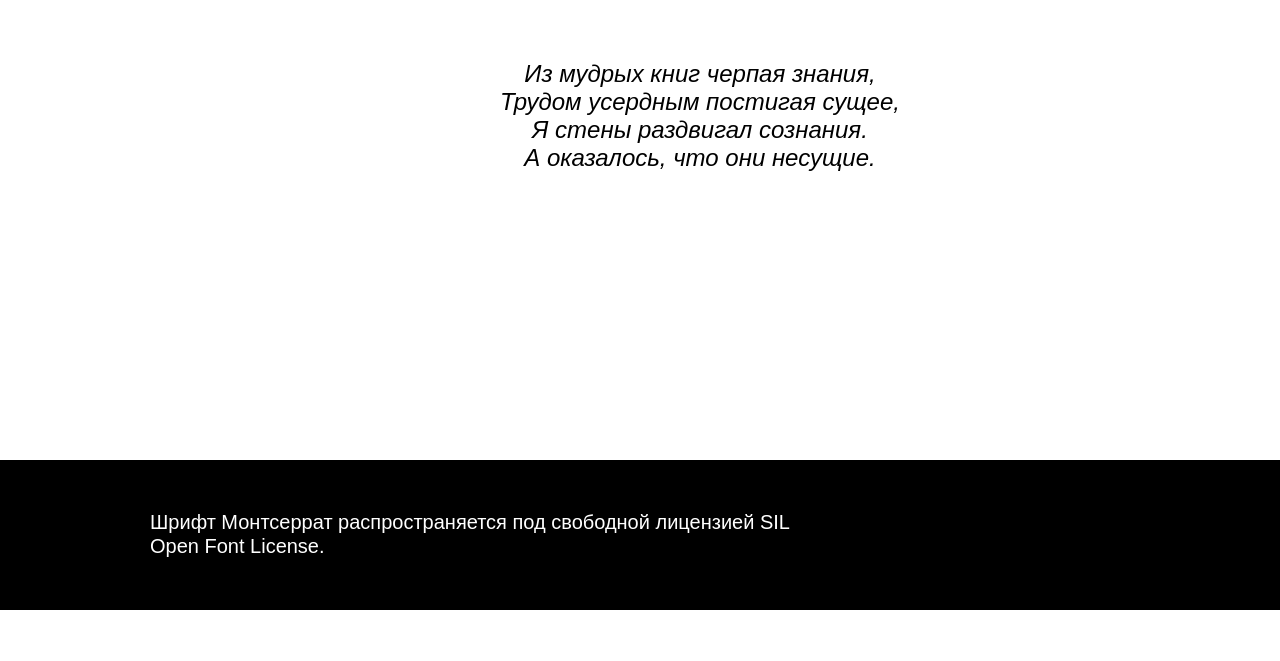
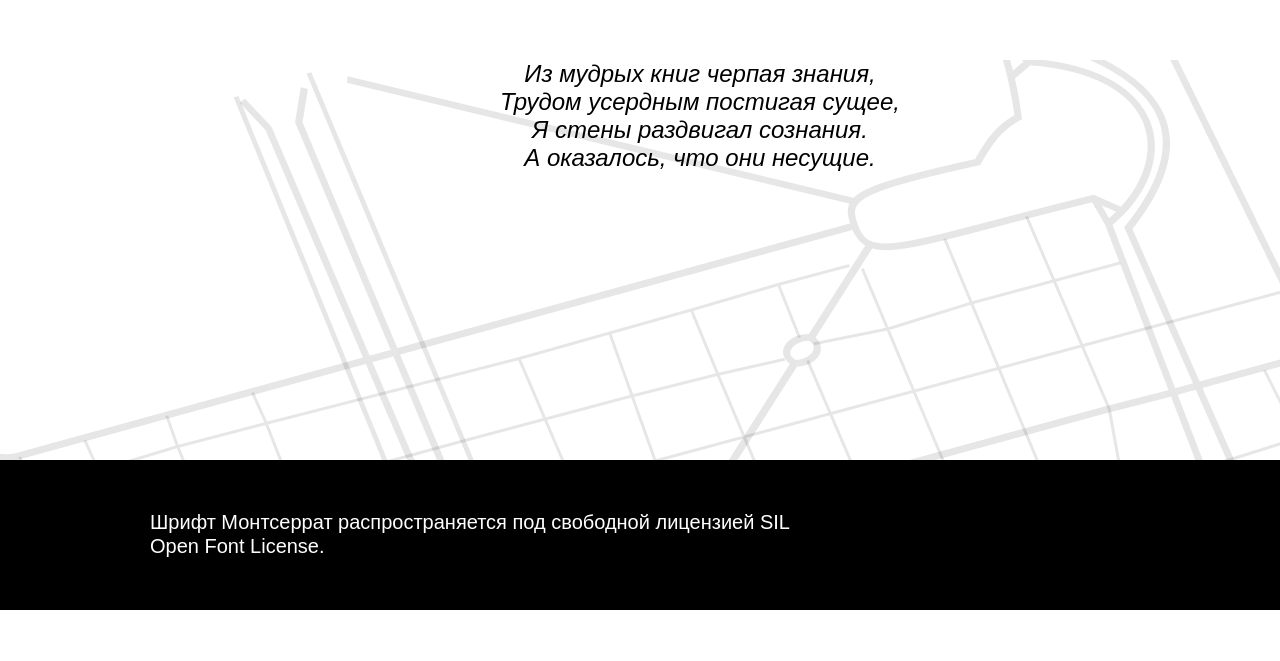
Before and after one commit to yvroslvv/montserrat-typeface, a plain HTML site: page index.html in a window 1280 px wide. Shown: the part 5165-5826 px from the top of the page. Drawn offline with Linux system fonts and the light colour scheme.

Commit message:
Update main.css

```diff
--- a/main.css
+++ b/main.css
@@ -147,6 +147,7 @@ html {
 #poem{
 	height: 400px;
 	width: 1440px;
+	background: url("images/poem-background.png")
 }
 
 #poem-text{
@@ -155,8 +156,8 @@ html {
 	margin-left: 500px;
 	margin-top: 250px;
 	font-style: italic;
-    font-weight: 500;
-    font-size: 24px;
+    	font-weight: 500;
+    	font-size: 24px;
 	text-align: center;
 }
 
```
